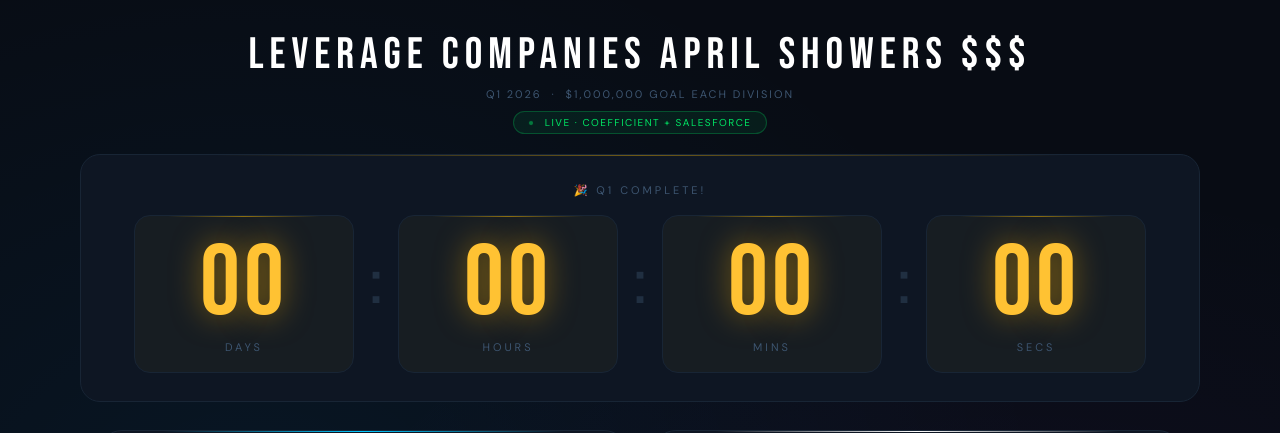
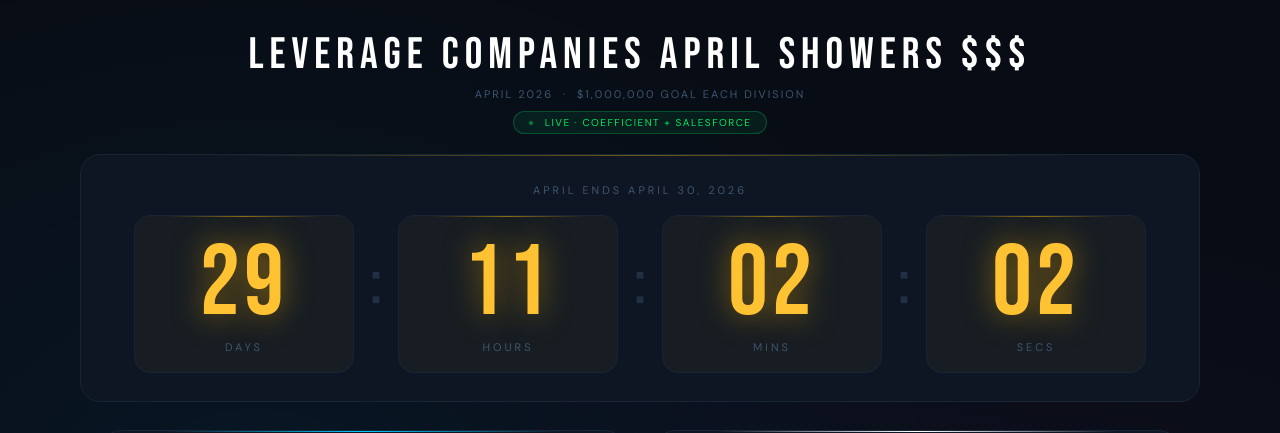
Before and after one commit to JP-leverage/revenue-speedometer, a plain HTML site: page index.html in a window 1280 px wide. Shown: the top 433 px of the page. Drawn offline with Linux system fonts and the light colour scheme; no server answers.

Commit message:
Update index.html

```diff
--- a/index.html
+++ b/index.html
@@ -261,11 +261,11 @@
 <body>
 
 <div class="page-title">Leverage Companies April Showers $$$</div>
-<div class="page-sub">Q1 2026 &nbsp;·&nbsp; $1,000,000 Goal Each Division</div>
+<div class="page-sub">April 2026 &nbsp;·&nbsp; $1,000,000 Goal Each Division</div>
 <div class="live-badge"><div class="live-dot"></div>&nbsp;Live · Coefficient + Salesforce</div>
 
 <div class="countdown-wrap">
-  <div class="countdown-label">Q1 Ends March 31, 2026</div>
+  <div class="countdown-label">April Ends April 30, 2026</div>
   <div class="countdown-blocks">
     <div class="cd-block" id="cd-day-block"><div class="cd-num" id="cd-days">--</div><div class="cd-unit">Days</div></div>
     <div class="cd-sep">:</div>
@@ -484,10 +484,10 @@
 
 // Countdown
 function updateCountdown() {
-  const diff = new Date('2026-04-01T00:00:00') - new Date();
+  const diff = new Date('2026-05-01T00:00:00') - new Date();
   if (diff<=0) {
     ['cd-days','cd-hours','cd-mins','cd-secs'].forEach(id=>document.getElementById(id).textContent='00');
-    document.querySelector('.countdown-label').textContent='🎉 Q1 Complete!';
+    document.querySelector('.countdown-label').textContent='🎉 April Complete!';
     return;
   }
   const days=Math.floor(diff/86400000), hours=Math.floor((diff%86400000)/3600000),
@@ -527,6 +527,10 @@
     });
 }
 
+// Draw gauges immediately at zero so they always appear on load
+drawSpeedo('c1', 0, '#00d4ff', 'rgba(0,210,255,0.75)', '#0077aa');
+drawSpeedo('c2', 0, '#d0d0d0', 'rgba(255,255,255,0.8)', '#888888');
+
 // Load immediately, then refresh every 5 minutes
 fetchData();
 setInterval(fetchData, 300000);
```
